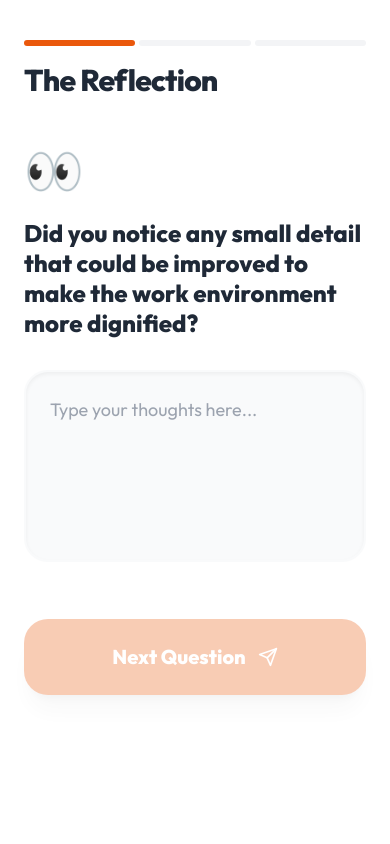
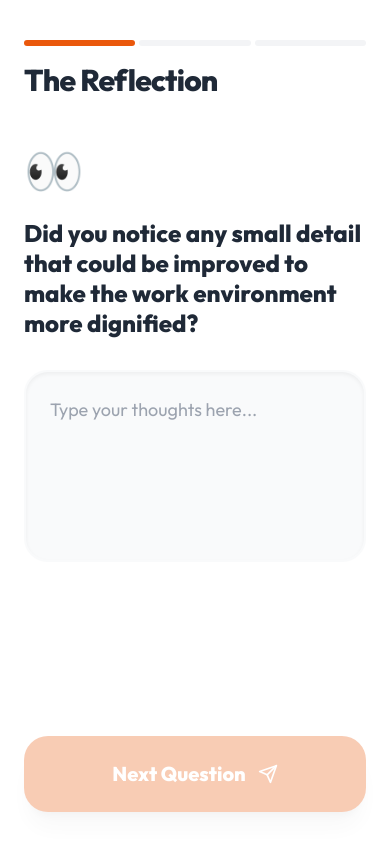
Before and after one commit to gauthamraje/domestic-worker-audit, a React (Vite) app: page /summary in a window 390 px wide. Built offline with nearby package versions, Linux system fonts and the light colour scheme.

Commit message:
Implemented the mobile fixes.

```diff
--- a/src/index.css
+++ b/src/index.css
@@ -14,8 +14,11 @@ body {
 
 .page {
   min-height: 100vh;
+  min-height: 100dvh; /* Dynamic viewport height for mobile */
   display: flex;
   flex-direction: column;
+  overflow-x: hidden;
+  padding-bottom: env(safe-area-inset-bottom, 24px); /* Safe area for iPhones */
 }
 
 .card {
--- a/src/pages/Checklist.jsx
+++ b/src/pages/Checklist.jsx
@@ -115,6 +115,7 @@ const Checklist = () => {
           <p className="text-gray-500 font-medium mt-2">{t.photoDesc}</p>
         </header>
 
+        <div className="flex flex-col gap-6 flex-1 justify-between pb-4">
           <div className="flex flex-col gap-6">
             <div className="aspect-square bg-gray-50 rounded-[2.5rem] border-4 border-dashed border-gray-100 flex flex-col items-center justify-center relative overflow-hidden">
               {state.currentSpot?.photo ? (
@@ -145,6 +146,7 @@ const Checklist = () => {
               >
                 <RefreshCw size={20} className={isRefreshing ? 'animate-spin' : ''} />
               </button>
+            </div>
           </div>
 
           <button onClick={() => setQIndex(0)} className="bg-orange-600 text-white p-6 rounded-3xl font-black text-xl shadow-xl flex items-center justify-center gap-3 mt-4">
--- a/src/pages/Home.jsx
+++ b/src/pages/Home.jsx
@@ -80,6 +80,7 @@ const Home = () => {
 
   return (
     <div className="page p-6 bg-gradient-to-b from-orange-50 to-white min-h-screen">
+      <div className="flex flex-col flex-1">
       <header className="mb-8 text-center pt-4">
         <h1 className="text-3xl font-black text-orange-600 tracking-tight">{t.title}</h1>
         <p className="text-gray-600 font-medium">{t.subtitle}</p>
@@ -213,6 +214,7 @@ const Home = () => {
           </motion.div>
         )}
       </AnimatePresence>
+      </div>
     </div>
   );
 };
--- a/src/pages/Score.jsx
+++ b/src/pages/Score.jsx
@@ -44,7 +44,7 @@ const Score = () => {
         <p className="text-gray-500 font-medium">Pick the level that matches the clues you saw.</p>
       </header>
 
-      <div className="flex flex-col gap-4">
+      <div className="flex flex-col gap-4 flex-1">
         {scores.map(s => (
           <motion.button
             key={s.val}
@@ -61,7 +61,7 @@ const Score = () => {
       <button
         disabled={selected === null || isSaving || isDone}
         onClick={handleFinish}
-        className={`p-6 rounded-3xl font-black text-xl w-full mt-12 shadow-xl transition-all flex items-center justify-center gap-3 ${isDone ? 'bg-green-600 text-white' : 'bg-orange-600 text-white disabled:opacity-30 disabled:shadow-none'}`}
+        className={`p-6 rounded-3xl font-black text-xl w-full mt-8 mb-4 shadow-xl transition-all flex items-center justify-center gap-3 ${isDone ? 'bg-green-600 text-white' : 'bg-orange-600 text-white disabled:opacity-30 disabled:shadow-none'}`}
       >
         {isDone ? 'Saved! ✨' : isSaving ? 'Saving...' : 'Save Observation'}
         <CheckCircle className={(isSaving && !isDone) ? 'animate-spin' : ''} />
--- a/src/pages/Summary.jsx
+++ b/src/pages/Summary.jsx
@@ -100,7 +100,7 @@ const Summary = () => {
           initial={{ x: 20, opacity: 0 }}
           animate={{ x: 0, opacity: 1 }}
           exit={{ x: -20, opacity: 0 }}
-          className="flex flex-col h-[65vh] justify-between"
+          className="flex flex-col flex-1 justify-between pb-8"
         >
           <div>
             <div className="text-5xl mb-6">{currentQ.icon}</div>
```
Lines whose indentation alone changed are shown as unchanged.
